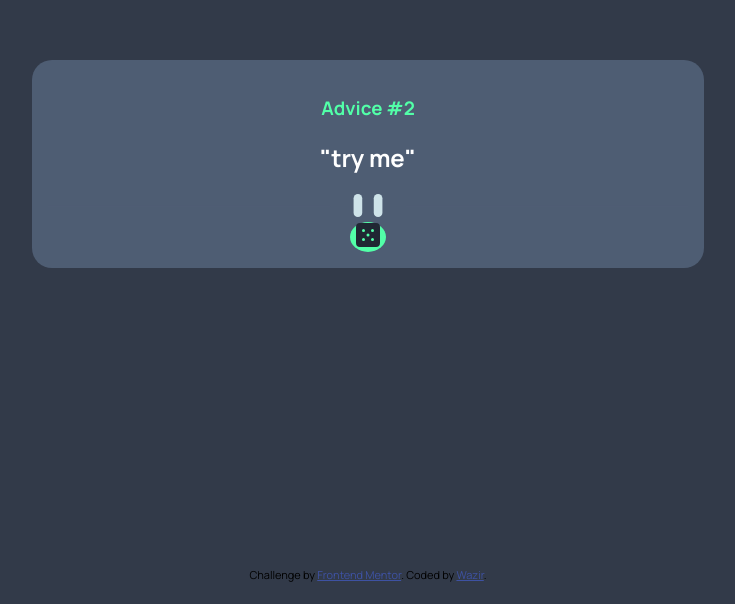
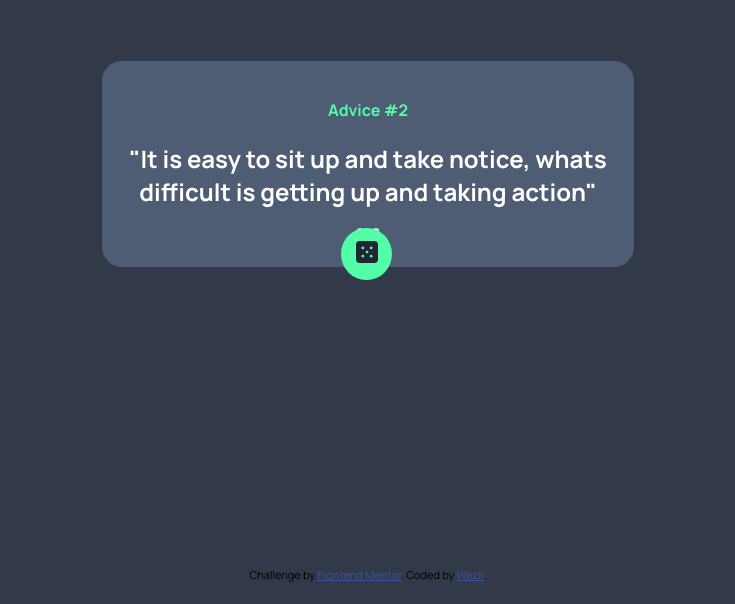
Before and after one commit to wazirwazir/Random-Advice-Generator, a plain HTML site: page index.html in a window 1280 px wide. Shown: the part 196-800 px from the top of the page, without its empty margins (272-1007 px from the left). Drawn offline with Linux system fonts and the light colour scheme; no server answers.

Commit message:
minor styling

```diff
--- a/index.html
+++ b/index.html
@@ -14,19 +14,18 @@
 </head>
 <body>
   <main>
-    <h3>Advice #<span>2</span></h3>
+    <h4>Advice #<span>2</span></h4>
 
-    <h2>"try me"</h2>
-    <picture>
+    <h2>"It is easy to sit up and take notice, whats difficult is getting
+      up and taking action"</h2>
       <img src="images/pattern-divider-desktop.svg" alt="divider">
-      <source srcset="images/pattern-divider-mobile.svg" media="(max-width: 375px)">
-    </picture>
+
     <button><img src="images/icon-dice.svg" alt="die"></button>
   </main>
 
   <div class="attribution">
     Challenge by <a href="https://www.frontendmentor.io?ref=challenge" target="_blank">Frontend Mentor</a>.
-    Coded by <a href="#">Wazir</a>.
+    Coded by <a href="https://github.com/wazirwazir">Wazir</a>.
   </div>
 </body>
 <script src="script.js"></script>
--- a/script.js
+++ b/script.js
@@ -3,11 +3,11 @@ const h2 = document.querySelector('h2')
 const span = document.querySelector('span')
 const apiUrl = 'https://api.adviceslip.com/advice'
 async function getAdvice() {
+    h2.innerHTML = '<svg xmlns="http://www.w3.org/2000/svg" width="1em" height="1em" viewBox="0 0 24 24"><g><rect width="2" height="5" x="11" y="1" fill="currentColor" opacity="0.14"/><rect width="2" height="5" x="11" y="1" fill="currentColor" opacity="0.29" transform="rotate(30 12 12)"/><rect width="2" height="5" x="11" y="1" fill="hsl(150, 100%, 66%)" opacity="0.43" transform="rotate(60 12 12)"/><rect width="2" height="5" x="11" y="1" fill="hsl(150, 100%, 66%)" opacity="0.57" transform="rotate(90 12 12)"/><rect width="2" height="5" x="11" y="1" fill="hsl(150, 100%, 66%)" opacity="0.71" transform="rotate(120 12 12)"/><rect width="2" height="5" x="11" y="1" fill="hsl(150, 100%, 66%)" opacity="0.86" transform="rotate(150 12 12)"/><rect width="2" height="5" x="11" y="1" fill="hsl(150, 100%, 66%)" transform="rotate(180 12 12)"/><animateTransform attributeName="transform" calcMode="discrete" dur="0.75s" repeatCount="indefinite" type="rotate" values="0 12 12;30 12 12;60 12 12;90 12 12;120 12 12;150 12 12;180 12 12;210 12 12;240 12 12;270 12 12;300 12 12;330 12 12;360 12 12"/></g></svg>'
     const response = await fetch(apiUrl)
     const data = await response.json()
-    h2.textContent = data.slip.advice
+    h2.textContent = `"${data.slip.advice}"`
     span.textContent = data.slip.id
-    console.log(data.slip.advice, data)
 }
-getAdvice()
+
 button.onclick = getAdvice
--- a/styles.css
+++ b/styles.css
@@ -24,18 +24,29 @@ main {
     width: 50%;
     border-radius: 20px;
     padding: 1em;
+    position: relative;
+    max-width: 500px;
 }
-h3 {
+h4 {
     color: hsl(150, 100%, 66%);
 }
-picture, img {
+img {
     width: 100%;
-    z-index: 2;
 }
 button {
+    position: absolute;
     background-color: hsl(150, 100%, 66%);
     border: none;
     border-radius: 50%;
+    padding: 1em;
+    left: 45%;
+    bottom: -1em;
+}
+button:hover {
+    box-shadow: 0 0 20px 5px hsl(150, 100%, 66%);
+}
+button img {
+    width: 90%;
 }
 @media (max-width: 375px) {
     main{
```
